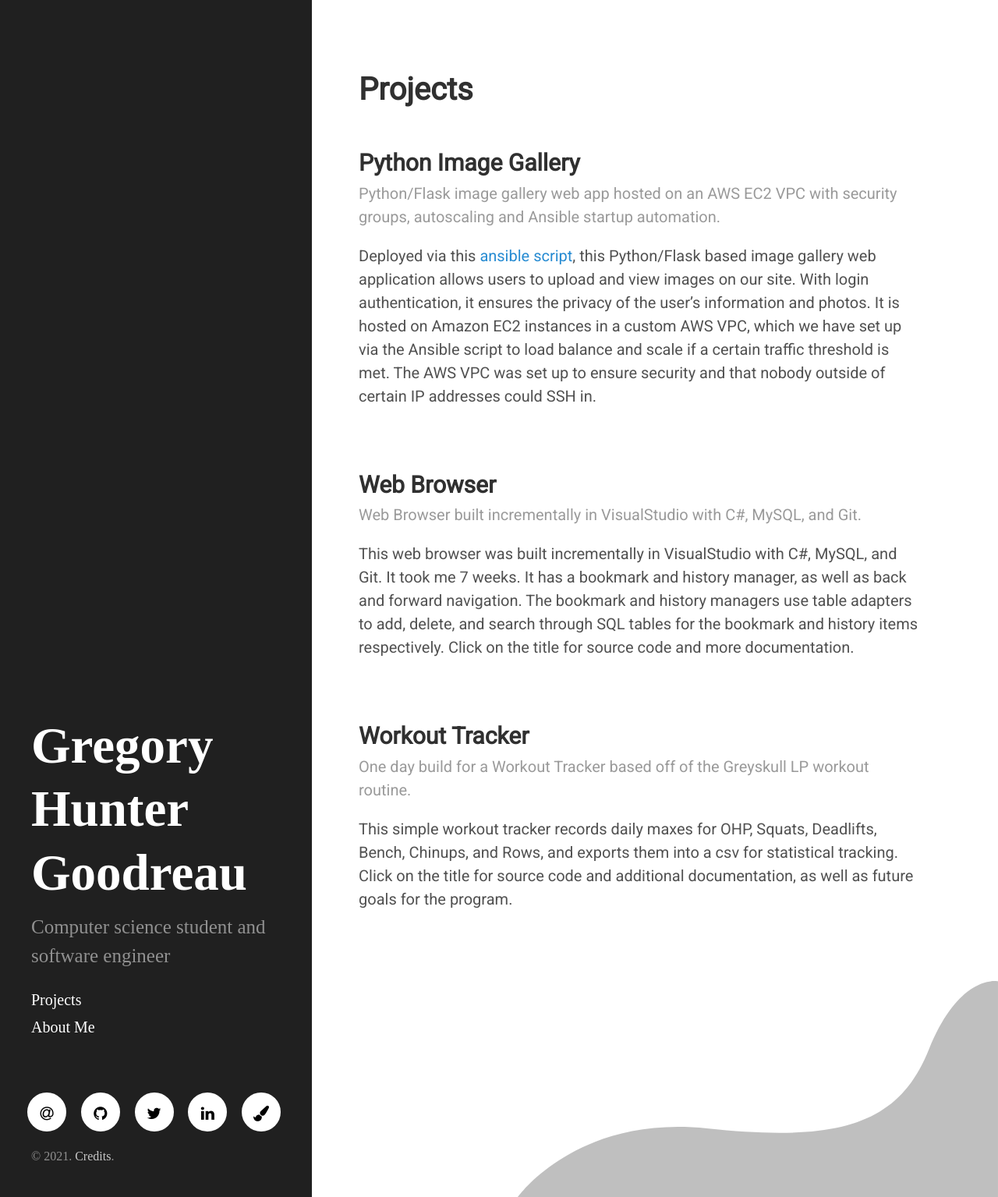
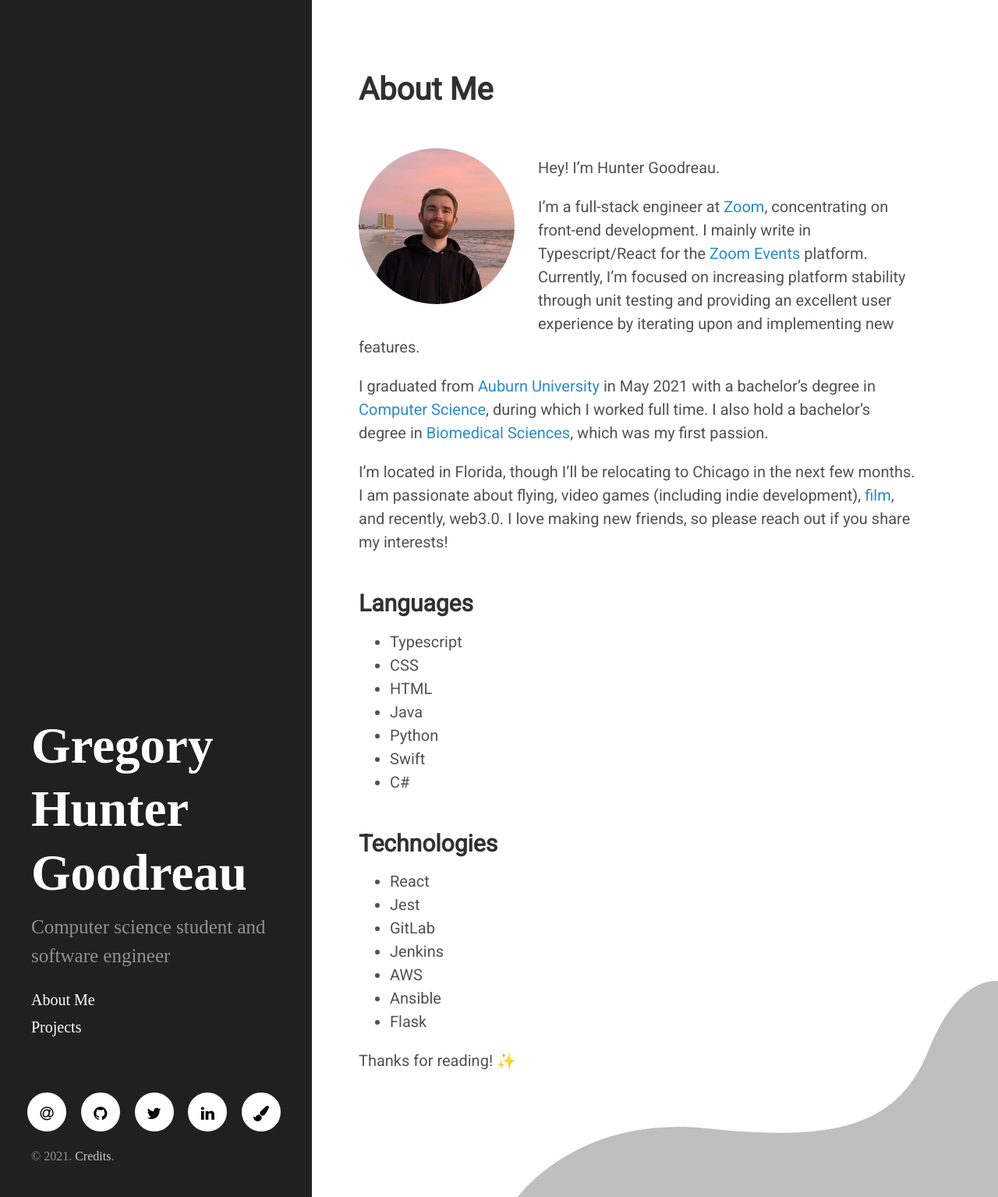
Before and after one commit to ghgoodreau/ghgoodreau.github.io, a Jekyll site: the page built from index.md, in a window 1280 px wide. Shown: the whole page at 78% size. Built offline with Jekyll 4.4.1, drawn with Linux system fonts in a browser that asks for light colours; some web fonts are replaced; the list of posts is cut into pages by our own code.

Commit message:
change website layout

```diff
--- a/_config.yml
+++ b/_config.yml
@@ -16,7 +16,7 @@ initials: "GHG"
 #tagline:          'Gregory Hunter Goodreau'
 description: "Computer science student and software engineer"
 url: http://ghgoodreau.github.io
-# baseurl:          /
+projects_url: /projects
 
 author:
   name: "Gregory Goodreau"
--- a/_includes/sidebar.html
+++ b/_includes/sidebar.html
@@ -8,9 +8,12 @@
     </div>
 
     <nav class="sidebar-nav">
-      <a class="sidebar-nav-item{% if page.url == site.baseurl %} active{% endif %}" href="{{ site.baseurl }}/">Projects</a>
+      <a class="sidebar-nav-item{% if page.url == site.baseurl %} active{% endif %}" href="{{ site.baseurl }}/">About
+        Me</a>
+      <a class="sidebar-nav-item{% if page.url == site.projects_url %} active{% endif %}"
+        href="{{ site.baseurl }}{{site.projects_url}}">Projects</a>
 
-      {% comment %}
+      <!-- {% comment %}
       The code below dynamically generates a sidebar nav of pages with
       `layout: page` in the front-matter. See readme for usage.
       {% endcomment %}
@@ -20,15 +23,13 @@
       {% if node.title != null %}
       {% if node.layout == "page" %}
       {% unless node.exclude %}
-               <a class="sidebar-nav-item{% if page.url == node.url %} active{% endif %}" href="{{ site.baseurl }}{{ node.url }}">{{ node.title }}</a>
+      <a class="sidebar-nav-item{% if page.url == node.url %} active{% endif %}"
+        href="{{ site.baseurl }}{{ node.url }}">{{ node.title }}</a>
       {% endunless %}
       {% endif %}
       {% endif %}
-      {% endfor %}
+      {% endfor %} -->
 
-      <!-- <a class="sidebar-nav-item" href="{{ site.github.repo }}/archive/v{{ site.version }}.zip">Download</a> -->
-      <!-- <a class="sidebar-nav-item" href="{{ site.github.repo }}">GitHub project</a> -->
-      <!-- <span class="sidebar-nav-item">Currently v{{ site.version }}</span> -->
     </nav>
 
     <ul class="list-inline" id="sidebar-buttons">
@@ -43,12 +44,14 @@
         </a>
       </li>
       <li>
-            <a href="{{ site.author.twitter }}" target="_blank" class="btn-social btn-outline" title="@ghgoodreau on Twitter">
+        <a href="{{ site.author.twitter }}" target="_blank" class="btn-social btn-outline"
+          title="@ghgoodreau on Twitter">
           <i class="fa fa-fw fa-twitter"></i>
         </a>
       </li>
       <li>
-            <a href="{{ site.author.linkedin}}" target="_blank" class="btn-social btn-outline" title="Gregory Goodreau on LinkedIn">
+        <a href="{{ site.author.linkedin}}" target="_blank" class="btn-social btn-outline"
+          title="Gregory Goodreau on LinkedIn">
           <i class="fa fa-fw fa-linkedin"></i>
         </a>
       </li>
--- a/index.html
+++ /dev/null
@@ -1,24 +0,0 @@
----
-layout: default
-title: Projects
----
-
-<h1 class="page-title">{{ page.title }}</h1>
-<div class="projects">
-  {% for project in site.projects %}
-  <div class="project post">
-    <h2 class="project-title post-title">
-      <a href="{{ project.website }}">
-        {{ project.title }}
-      </a>
-    </h2>
-    <span class="project-tagline post-date">
-      {{ project.tagline }}
-    </span>
-
-    {{ project.content }}
-
-
-  </div>
-  {% endfor %}
-</div>
--- /dev/null
+++ b/index.md
@@ -0,0 +1,36 @@
+---
+layout: page
+title: About Me
+---
+
+<img id="hunter-headshot" src="/assets/avi.jpeg" alt="Hunter Goodreau" title="Hunter Goodreau" width="200" height="200"/>
+
+Hey! I'm Hunter Goodreau.
+
+I'm a full-stack engineer at [Zoom](https://zoom.us), concentrating on front-end development. I mainly write in Typescript/React for the [Zoom Events](https://events.zoom.us) platform. Currently, I'm focused on increasing platform stability through unit testing and providing an excellent user experience by iterating upon and implementing new features.
+
+I graduated from [Auburn University](https://www.auburn.edu/) in May 2021 with a bachelor's degree in [Computer Science](https://en.wikipedia.org/wiki/Computer_science), during which I worked full time. I also hold a bachelor's degree in [Biomedical Sciences](https://en.wikipedia.org/wiki/Biomedical_sciences), which was my first passion.
+
+I'm located in Florida, though I'll be relocating to Chicago in the next few months. I am passionate about flying, video games (including indie development), [film](https://letterboxd.com/hgoood/), and recently, web3.0. I love making new friends, so please reach out if you share my interests!
+
+## Languages
+
+- Typescript
+- CSS
+- HTML
+- Java
+- Python
+- Swift
+- C#
+
+## Technologies
+
+- React
+- Jest
+- GitLab
+- Jenkins
+- AWS
+- Ansible
+- Flask
+
+Thanks for reading! ✨
--- a/public/css/ghg.css
+++ b/public/css/ghg.css
@@ -49,10 +49,14 @@ html {
 
 .content h1 {
   font-size: 2rem;
-  padding-top:0.5rem;
+  padding-top: 0.5rem;
 }
 
-h2, h3, h4, h5, h6 {
+h2,
+h3,
+h4,
+h5,
+h6 {
   margin-top: 1.5em;
   margin-bottom: .5em;
 }
@@ -60,7 +64,9 @@ h2, h3, h4, h5, h6 {
 
 /* Override Hyde/Poole */
 @media (min-width: 48em) {
-  .content, .container {
+
+  .content,
+  .container {
     max-width: none;
   }
 }
@@ -70,7 +76,7 @@ h2, h3, h4, h5, h6 {
     width: 20rem;
     height: 100vh;
     overflow-y: auto;
-    padding-top:4rem;
+    padding-top: 4rem;
   }
 }
 
@@ -130,6 +136,7 @@ to only content and not container */
   /*transition: all .3s ease-in-out;*/
   background: #fff;
 }
+
 a.btn-outline {
   color: inherit;
 }
@@ -141,7 +148,7 @@ a.btn-outline {
 
 .sidebar a:active {
   opacity: 0.5;
-    text-decoration: none;
+  text-decoration: underline;
 }
 
 #credits {
@@ -187,7 +194,8 @@ a.btn-outline:active {
 .pdf-container {
   height: 0;
   width: 100%;
-    padding-bottom: 129.41%; /* 11/8.5 = 1.2941 */
+  padding-bottom: 129.41%;
+  /* 11/8.5 = 1.2941 */
   overflow: hidden;
   position: relative;
 }
@@ -216,7 +224,8 @@ a.btn-outline:active {
 .slide-container {
   height: 0;
   width: 100%;
-    padding-bottom: 72%; /* 11/8.5 = 1.2941 */
+  padding-bottom: 72%;
+  /* 11/8.5 = 1.2941 */
   overflow: hidden;
   position: relative;
 }
@@ -236,10 +245,12 @@ img {
   font-style: italic;
   font-family: Menlo, Monaco, "Courier New", monospace;
 }
+
 .caption {
   font-size: .75rem;
   font-style: normal;
 }
+
 .credit {
   font-size: .6rem;
   font-style: italic;
@@ -247,28 +258,38 @@ img {
 
 /* CODE */
 code {
-  color: inherit; /* code color matches text or link/title color */
+  color: inherit;
+  /* code color matches text or link/title color */
   white-space: nowrap;
 }
-pre > code, .code > pre {
-  white-space: pre; /* only code in <pre> blocks is allowed to wrap */
+
+pre>code,
+.code>pre {
+  white-space: pre;
+  /* only code in <pre> blocks is allowed to wrap */
 }
+
 pre {
   overflow-x: scroll;
   padding: 5px;
   white-space: pre;
 }
+
 .lineno {
   word-break: keep-all;
   padding: 0;
-  color: rgb(180,180,180);
+  color: rgb(180, 180, 180);
 }
-code > table {
+
+code>table {
   margin-bottom: 0;
 }
-code table, code td {
+
+code table,
+code td {
   border: none;
 }
+
 figure {
   margin: 0;
 }
@@ -278,17 +299,20 @@ figure {
   border-radius: 50%;
   display: block;
 }
+
 /* mobile headshot styling */
 @media (max-width: 48em) {
   .page-title {
     text-align: center;
   }
+
   #hunter-headshot {
     display: block;
     margin-left: auto;
     margin-right: auto;
   }
 }
+
 /* desktop headshot styling */
 @media (min-width: 48em) {
   #hunter-headshot {
@@ -354,7 +378,8 @@ figure {
 }
 */
 .theme-base-0a #sidebar-buttons {
-  color: #DCAC69 ; /* RAMA GREY , #f4bf75;*/
+  color: #DCAC69;
+  /* RAMA GREY , #f4bf75;*/
 }
 
 /*
```
Also changed, not shown: projects.html (added, +24 -0 lines), public/css/hyde.css (+17 -4 lines). Lines whose indentation alone changed are shown as unchanged.
